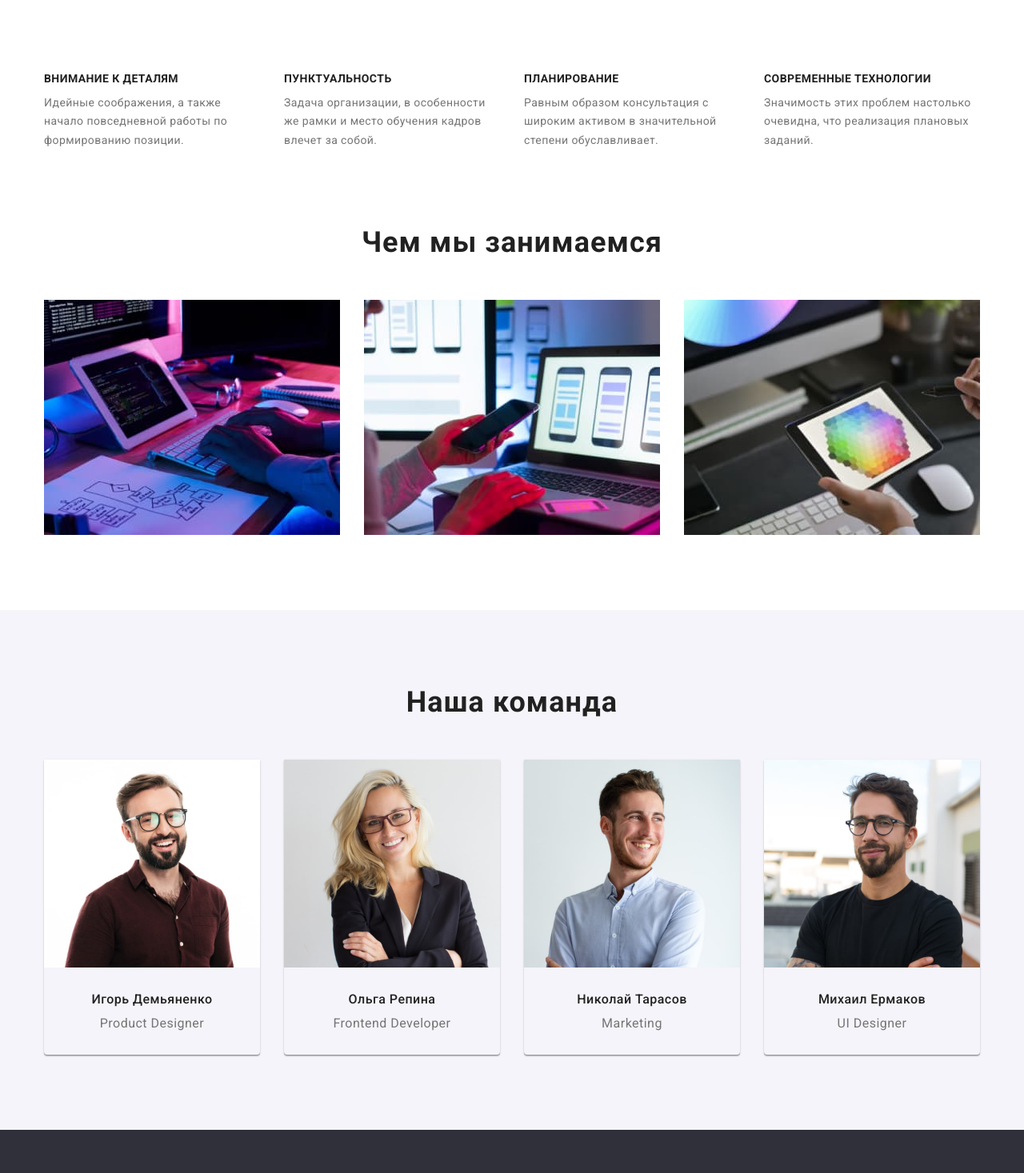
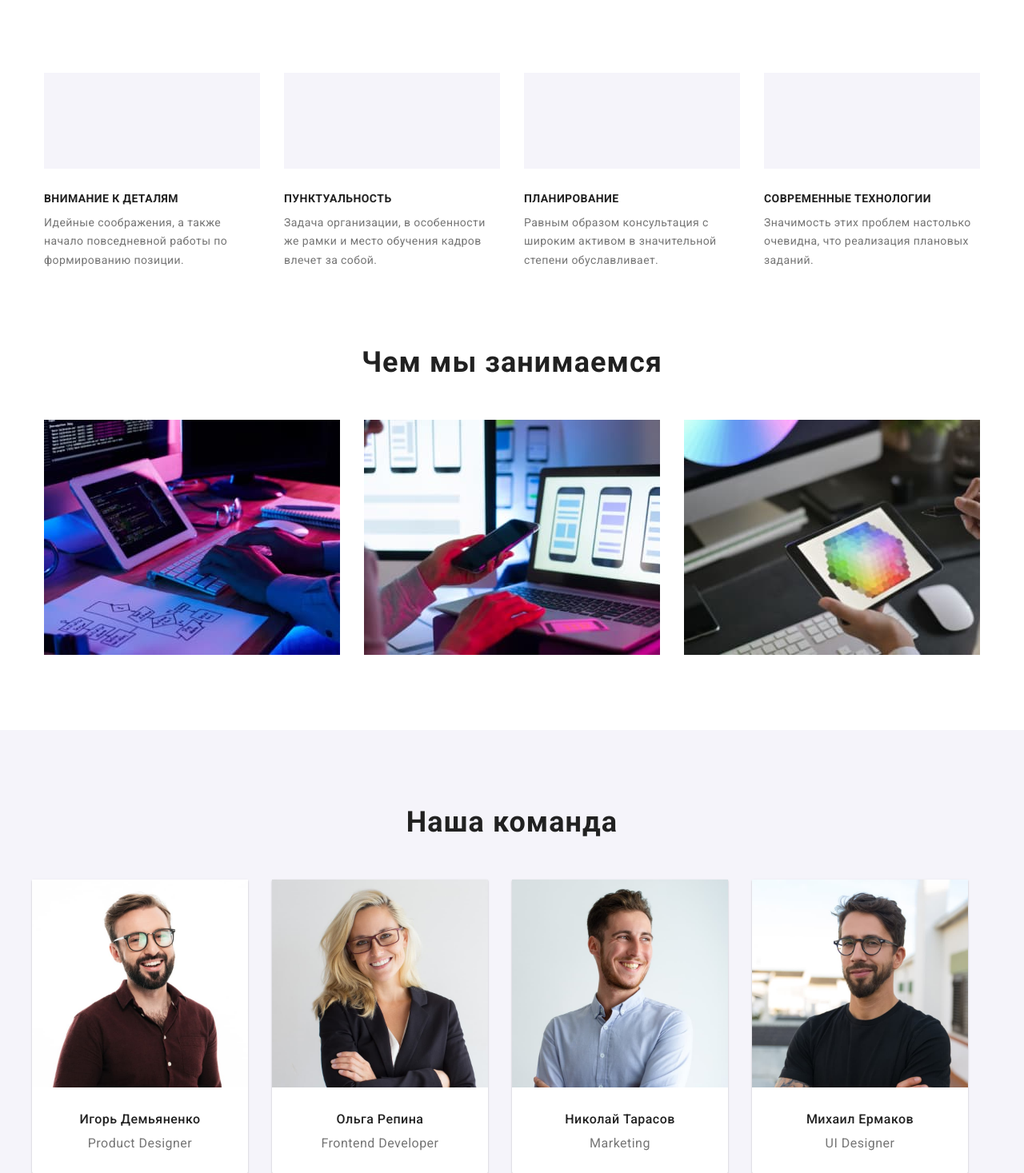
Before and after one commit to astravista/goit-markup-hw-08, a plain HTML site: page index.html in a window 1280 px wide. Shown: the part 683-2150 px from the top of the page at 80% size. Drawn offline with nearby package versions, Linux system fonts and the light colour scheme.

Commit message:
правки

```diff
--- a/css/styles.css
+++ b/css/styles.css
@@ -3,6 +3,7 @@
   --link-navigator: #2196f3;
   --color-contact: #757575;
   --card-set-gap: 30px;
+  --color-bg: #FFFFFF;
 }
 
 html,
@@ -68,7 +69,7 @@ li {
   padding-top: 24px;
   padding-bottom: 24px;
   align-items: center;
-  background: #ffffff;
+  background: var(--color-bg)
   /* box-shadow: 0px 4px 4px rgba(0, 0, 0, 0.25); */
 }
 
@@ -197,7 +198,7 @@ li {
   line-height: 1.3;
   letter-spacing: 0.06em;
   text-transform: uppercase;
-  color: #ffffff;
+  color: var(--color-bg);
   text-align: center;
   width: 696px;
   margin: 0 auto;
@@ -223,8 +224,19 @@ li {
   justify-content: space-between;
 }
 
-.fetures-list {
+.features-list {
   width: 270px;
+}
+
+.list-item {
+  display: block;
+  content: "";
+  height: 120px;
+  background-size: contain;
+  background-repeat: no-repeat;
+  background-position: center;
+  background-color: #F5F4FA;
+  margin-bottom: 30px;
 }
 
 .features-title {
@@ -274,10 +286,20 @@ li {
 
 /* --команда-- */
 
-.command-decoration {
-  padding-top: 94px;
+.command-decoration .command-list {
+  display: flex;
+  flex-basis: calc(100% / 4 - 30px);
+  justify-content: center;
   padding-bottom: 94px;
   text-align: center;
+
+  /* outline: 2px solid red; */
+}
+
+.command-decoration {
+  max-width: 1600px;
+  margin: 0 auto;
+  padding-top: 94px;
   background-color: #f5f4fa;
 }
 
@@ -288,6 +310,12 @@ li {
 
 .command-list {
   display: flex;
+  flex-basis: calc(100% / 4 - 30px);
+  margin-right: var(--card-set-gap);
+}
+
+.command-item:last-child {
+  margin-right: 0;
 }
 
 .command-item {
@@ -295,15 +323,19 @@ li {
   box-shadow: 0px 1px 3px rgba(0, 0, 0, 0.12), 0px 1px 1px rgba(0, 0, 0, 0.14),
     0px 2px 1px rgba(0, 0, 0, 0.2);
   border-radius: 0px 0px 4px 4px;
-}
-
-.command-item:last-child {
-  margin-right: 0;
+  /* outline: 2px solid red; */
+  background-color: var(--color-bg);
 }
 
 .command-item-name {
-  padding-top: 30px;
-  padding-bottom: 30px;
+  display: flex;
+  flex-basis: calc(100% / 4 - 30px);
+  flex-wrap: wrap;
+  flex-direction: column;
+  align-items: center;
+  text-align: center;
+  margin-top: var(--card-set-gap);
+  margin-bottom: var(--card-set-gap);
 }
 
 .command-name {
@@ -320,7 +352,7 @@ li {
   text-align: center;
   letter-spacing: 0.03em;
   color: var(--color-contact);
-  padding-top: 10px;
+  margin-top: 10px;
 }
 
 /* --кнопка веб-студии -- */
--- a/index.html
+++ b/index.html
@@ -50,21 +50,29 @@
                 <section class="features-decoration">
                     <div class="container">
                         <ul class="features">
-                            <li class="fetures-list">
+                            <li class="features-list">
+                                <div class="list-item icon-antenna">
+                                </div>
                                 <h3 class="features-title">Внимание к деталям</h3>
                                 <p class="features-text">
                                     Идейные соображения, а также начало повседневной работы по формированию позиции.
                                 </p>
                             </li>
-                            <li class="fetures-list">
+                            <li class="features-list">
+                                <div class="list-item icon-clock">
+                                </div>
                                 <h3 class="features-title">Пунктуальность</h3>
                                 <p class="features-text">Задача организации, в особенности же рамки и место обучения кадров влечет за собой.</p>
                             </li>
-                            <li class="fetures-list">
+                            <li class="features-list">
+                                <div class="list-item icon-diagram">
+                                </div>
                                 <h3 class="features-title">Планирование</h3>
                                 <p class="features-text">Равным образом консультация с широким активом в значительной степени обуславливает.</p>
                             </li>
-                            <li class="fetures-list">
+                            <li class="features-list list-item">
+                                <div class="list-item icon-astronaut">
+                                </div>
                                 <h3 class="features-title">Современные технологии</h3>
                                 <p class="features-text">Значимость этих проблем настолько очевидна, что реализация плановых заданий.</p>
                             </li>
@@ -90,8 +98,8 @@
                 </div>
             </section>
             <!-- команда -->
-            <section class="command-decoration">
-                <div class="container">
+            <section class="command-decoration-section">
+                <div class="command-decoration">
                     <h2 class="command-title">Наша команда</h2>
                     <ul class="command-list">
                         <li class="command-item">
```
